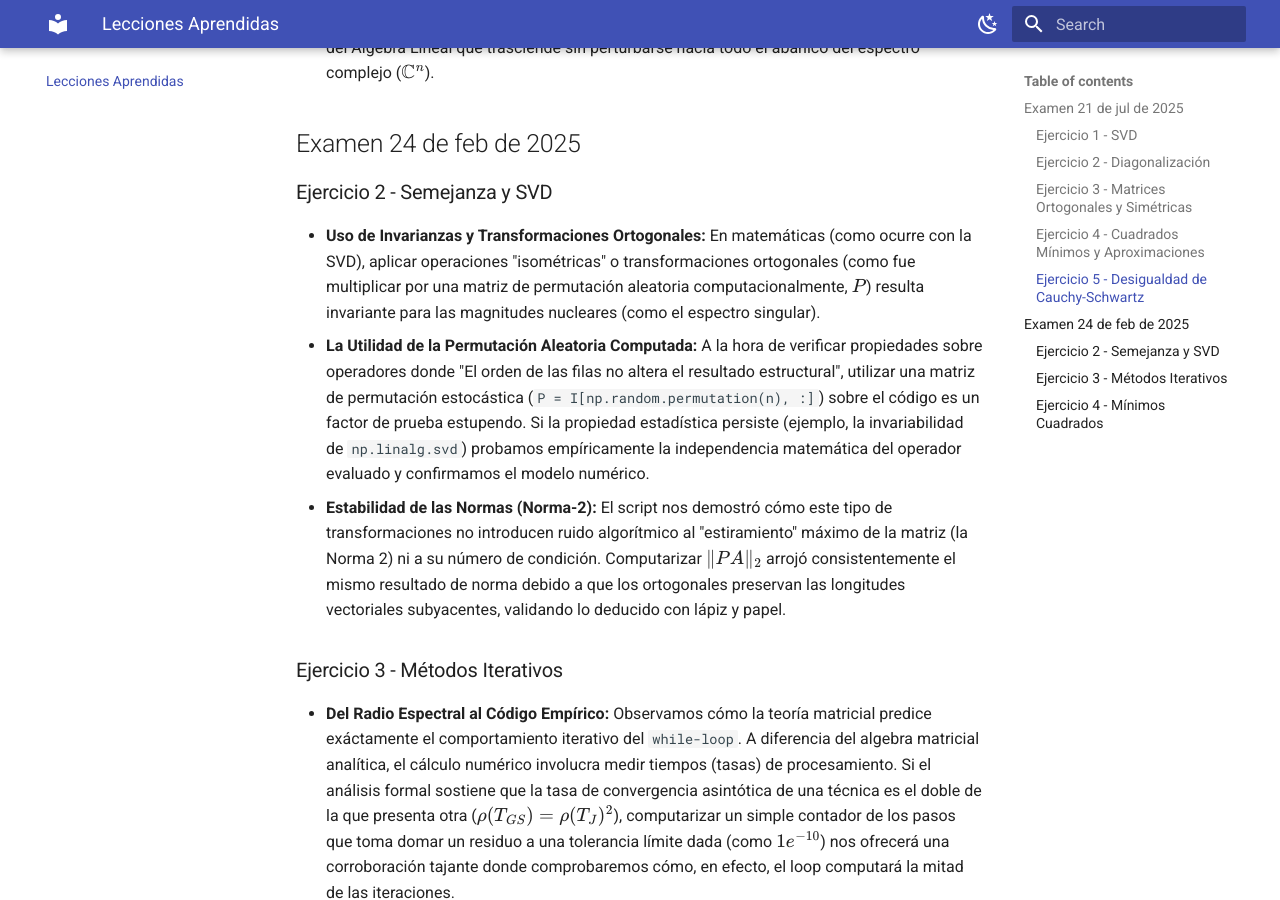
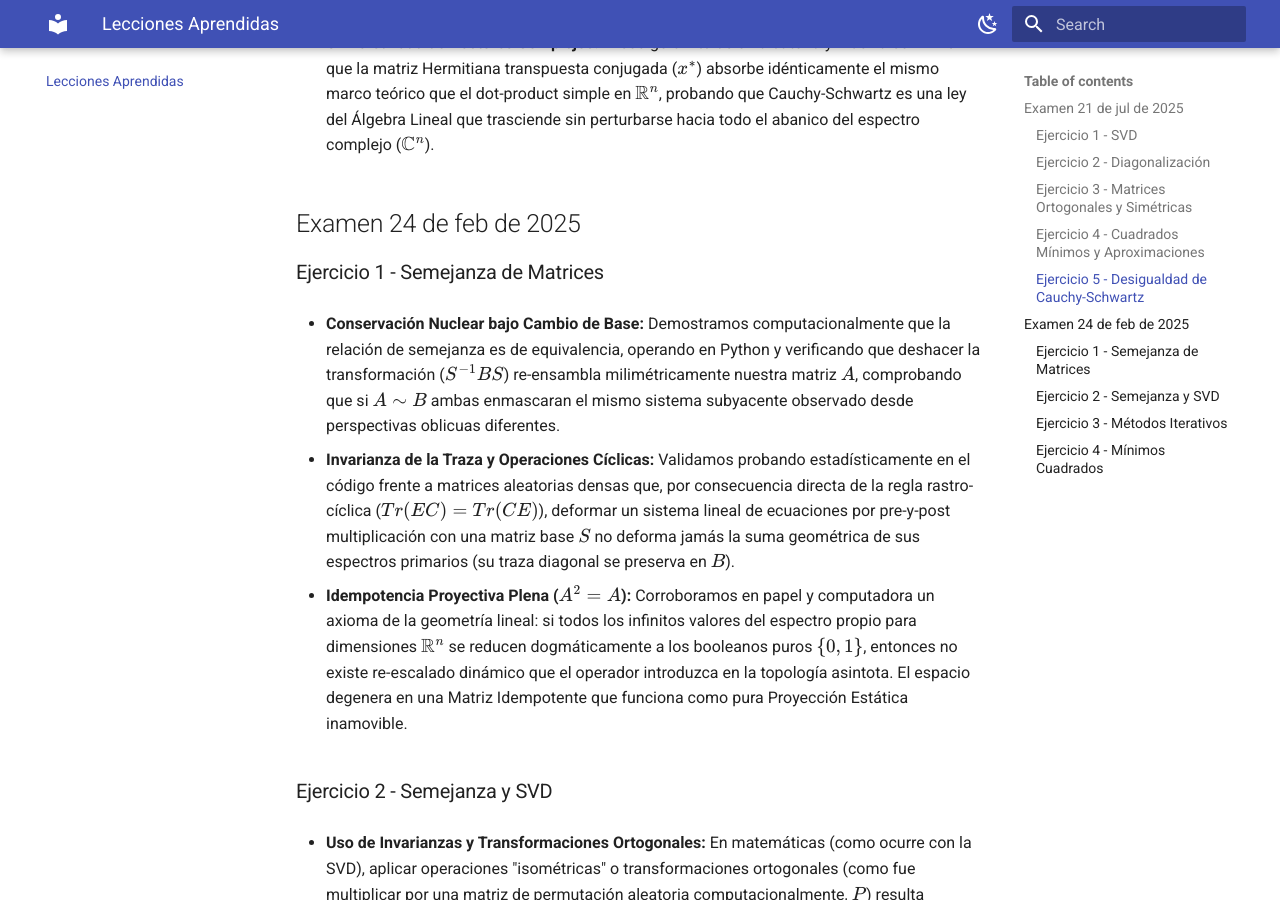
Before and after one commit to nahuelrabey/apuntes_IA_final_ALC, an MkDocs documentation site: the page built from docs/lecciones_aprendidas.md, in a window 1280 px wide and 900 px high, scrolled down 2035 px. Built offline with MkDocs 1.6.1 and Material for MkDocs 9.7.7, drawn with Linux system fonts in a browser that asks for light colours.

Commit message:
Mejoro los estilos de los documentos

```diff
--- a/docs/lecciones_aprendidas.md
+++ b/docs/lecciones_aprendidas.md
@@ -5,36 +5,61 @@ A través de las validaciones teórico-prácticas elaboradas en nuestra metodolo
 ## Examen 21 de jul de 2025
 
 ### Ejercicio 1 - SVD
+
 - **Acotación de Errores con Valores Singulares:** Demostramos teóricamente y empíricamente cómo las aproximaciones de rango inferior truncando la SVD acotan su error máximo en norma Euclídea por el valor del siguiente valor singular omitido ($\sigma_2$). Esto reafirma la contundente utilidad de SVD en compresión matemática de datos con pérdidas rígidamente controladas.
+
 - **Convergencia Práctica del Método de la Potencia:** Demostramos mediante álgebra cómo iterar estocásticamente $x^{(k+1)} = \frac{Bx^{(k)}}{||Bx^{(k)}||}$ alinea rápidamente el vector a la componente principal dominante purgando a las demás bases por diferencias en el ratio de sus autovalores $\left(\frac{\lambda_2}{\lambda_1}\right)^k \to 0$. Esto nos permitió desarrollar una rutina de aproximación de rango 1 que iguala analíticamente en su resultado a las librerías industriales complejas.
 
 ### Ejercicio 2 - Diagonalización
+
 - **Independencia en Espectros Discretos:** Corroboramos en papel y máquina cómo una matriz con valores intrínsecos no repetidos despliega ineludiblemente un abanico hiper-dimensional completo de autovectores que componen una base lineal sin vacíos formales dentro de $\mathbb{R}^n$. Toda matriz estocástica generada artificialmente con auto-valores dispares presentará por ley matemática rango pleno en su subespacio.
+
 - **Isomorfismo de la Matriz Semejante C:** Entender la ecuación universal $AC = CS$ elimina en su completitud el "misterio" de la diagonalización abstracta. Al desgranar paso por paso que la multiplicación por bloques y extraer las variables demostramos cómo esta transformación de autovectores unificada como matriz sencilla enmascara el escalado puro espectral dentro de la base general del sistema.
 
 ### Ejercicio 3 - Matrices Ortogonales y Simétricas
+
 - **Teorema de la Traza en Espectros de Matrices Involutivas:** Ante una matriz de dimensión superior, si el marco teórico asegura (debido a su involución $A^2 = I$) que el espectro está condenado a valer $1$ o $-1$, la multiplicidad espectral decanta algebraicamente en un sistema de ecuaciones simplificado aplicando la traza. En el código dedujimos, y Python constató, cómo $Tr(B) = 2$ es una impronta en la materia que denota implacablemente que $k \cdot 1 + m \cdot (-1) = 2$.
+
 - **Transparencia Espectral frente a Factorización SVD:** Asimilamos conceptualmente que las matrices unitarias / ortogonales puras como $A$ carecen de re-escalado intrínseco. Como en su factorización sus valores singulares $\sigma$ no son otra cosa que la raíz de $A^t A$ y $A^t A = I$, toda componente SVD $\Sigma$ de una matriz ortogonal se colapsa en esencia a la pura Matriz Identidad.
 
 ### Ejercicio 4 - Cuadrados Mínimos y Aproximaciones
+
 - **Transparencia Hiperespacial Ortogonal:** Cuando se trabaja con un conjunto regido expletamente por Bases Ortonormales en $\mathbb{R}^n$, plantear la minimización explícita sobre un sub-hiperplano se destila en proyectar canónicamente cada componente de modo independiente. Como la matriz gramiana $A^t A$ es de per se la identidad, todo el colosal artilugio del modelo matricial MCO se simplifica al mero filtrado algorítmico de productos internos.
+
 - **Teorema de Pitágoras Multidimensional en Residuos:** Constatamos que la norma de un vector residual originado al truncarse la proyección ortogonal, como aquel error $e = (b - p) = \sum_{k=n+1}^{m} x_k q_k$ es un cálculo exacto. El residuo general de la aproximación es puramente la suma pitagórica del módulo individual esgrimido por las componentes estáticas que quedaron ajenas al plano $A$.
 
 ### Ejercicio 5 - Desigualdad de Cauchy-Schwartz
+
 - **Deducción a partir de Geometría Residual:** Constatamos cómo la inquebrantable desigualdad lineal euclidiana emerge directamente del hecho físico de que los errores de proyección de Mínimos Cuadrados arrastran por definición una norma estrictamente positiva ($||e||^2 \ge 0$). Al aislar las magnitudes producto de dichas ecuaciones residuales y conjugarlas, el teorema sale a flote espontáneamente.
+
 - **Universalidad de Vectores Complejos:** El código en iteración aleatoria y masiva confirmó que la matriz Hermitiana transpuesta conjugada ($x^*$) absorbe idénticamente el mismo marco teórico que el dot-product simple en $\mathbb{R}^n$, probando que Cauchy-Schwartz es una ley del Álgebra Lineal que trasciende sin perturbarse hacia todo el abanico del espectro complejo ($\mathbb{C}^n$).
 
 ## Examen 24 de feb de 2025
 
+### Ejercicio 1 - Semejanza de Matrices
+
+- **Conservación Nuclear bajo Cambio de Base:** Demostramos computacionalmente que la relación de semejanza es de equivalencia, operando en Python y verificando que deshacer la transformación ($S^{-1} B S$) re-ensambla milimétricamente nuestra matriz $A$, comprobando que si $A \sim B$ ambas enmascaran el mismo sistema subyacente observado desde perspectivas oblicuas diferentes.
+
+- **Invarianza de la Traza y Operaciones Cíclicas:** Validamos probando estadísticamente en el código frente a matrices aleatorias densas que, por consecuencia directa de la regla rastro-cíclica ($Tr(EC) = Tr(CE)$), deformar un sistema lineal de ecuaciones por pre-y-post multiplicación con una matriz base $S$ no deforma jamás la suma geométrica de sus espectros primarios (su traza diagonal se preserva en $B$).
+
+- **Idempotencia Proyectiva Plena ($A^2 = A$):** Corroboramos en papel y computadora un axioma de la geometría lineal: si todos los infinitos valores del espectro propio para dimensiones $\mathbb{R}^n$ se reducen dogmáticamente a los booleanos puros $\{0, 1\}$, entonces no existe re-escalado dinámico que el operador introduzca en la topología asintota. El espacio degenera en una Matriz Idempotente que funciona como pura Proyección Estática inamovible.
+
 ### Ejercicio 2 - Semejanza y SVD
+
 - **Uso de Invarianzas y Transformaciones Ortogonales:** En matemáticas (como ocurre con la SVD), aplicar operaciones "isométricas" o transformaciones ortogonales (como fue multiplicar por una matriz de permutación aleatoria computacionalmente, $P$) resulta invariante para las magnitudes nucleares (como el espectro singular).
+
 - **La Utilidad de la Permutación Aleatoria Computada:** A la hora de verificar propiedades sobre operadores donde "El orden de las filas no altera el resultado estructural", utilizar una matriz de permutación estocástica (`P = I[np.random.permutation(n), :]`) sobre el código es un factor de prueba estupendo. Si la propiedad estadística persiste (ejemplo, la invariabilidad de `np.linalg.svd`) probamos empíricamente la independencia matemática del operador evaluado y confirmamos el modelo numérico.
+
 - **Estabilidad de las Normas (Norma-2):** El script nos demostró cómo este tipo de transformaciones no introducen ruido algorítmico al "estiramiento" máximo de la matriz (la Norma 2) ni a su número de condición. Computarizar $\|PA\|_2$ arrojó consistentemente el mismo resultado de norma debido a que los ortogonales preservan las longitudes vectoriales subyacentes, validando lo deducido con lápiz y papel.
 
 ### Ejercicio 3 - Métodos Iterativos
+
 - **Del Radio Espectral al Código Empírico:** Observamos cómo la teoría matricial predice exáctamente el comportamiento iterativo del `while-loop`. A diferencia del algebra matricial analítica, el cálculo numérico involucra medir tiempos (tasas) de procesamiento. Si el análisis formal sostiene que la tasa de convergencia asintótica de una técnica es el doble de la que presenta otra ($\rho(T_{GS}) = \rho(T_J)^2$), computarizar un simple contador de los pasos que toma domar un residuo a una tolerancia límite dada (como $1e^{-10}$) nos ofrecerá una corroboración tajante donde comprobaremos cómo, en efecto, el loop computará la mitad de las iteraciones.
+
 - **Micro-optimizaciones Matemáticas en el Bloque RAM:** La forma iterativa de Gauss-Seidel demuestra conceptualmente un principio de las ciencias computacionales aplicado tempranamente a los algoritmos continuos. La "actualización inmediata" o *in-place updating* (donde $x_2^{(k+1)}$ se reutiliza inmediatamente sin demorarnos a la iteración $(k+1)$ en el bloque en memoria) ahorra recursos del caché y virtualmente duplica la velocidad del procesamiento comparado con Jacobi, que exige retener en memoria secundaria una foto en frío del vector íntegro $X^{(k)}$ del pasado.
 
 ### Ejercicio 4 - Mínimos Cuadrados
+
 - **Transformación de Hipóstasis Exponenciales:** Estudiamos cómo la vasta mayoría de las regresiones empíricas no-lineales en la naturaleza se reducen, algorítmicamente, a simples regresiones lineales ordinarias que las computadoras (como `numpy.linalg`) pueden resolver al instante si aplicamos isomorfismos biyectivos. Bajar el exponente $z = a \cdot y^b$ vía logaritmos naturales independiza por la fuerza una función intratable y nos la otorga en bandeja de plata como modelo paramétrico $\beta_0 + \beta_1 X$ compatible con la rígida Ecuación Normal de M.C.O.
+
 - **Validación del Determinante Experimental:** En la programación probabilística de datos es usual arrojarle a la máquina miles de registros esperando que encuentre promedios ponderados. Este ejercicio resalta el valor semántico de la Independencia Lineal como pilar subyacente de la Computabilidad. Diseñar un array de control minúsculo adrede (de apenas 3 puntos de prueba) y observar que es materialmente el número mínimo insalvable para que el algoritmo arroje un `LinAlgError` si no reparamos en la dependencia, permite trazar una raya visible entre un algoritmo "que funciona de casualidad" y un entendimiento total de las fronteras matemáticas de las librerías estadísticas subyacentes.
```
Also changed, not shown: AGENTS.md (+3 -0 lines), docs/index.md (+7 -0 lines).
